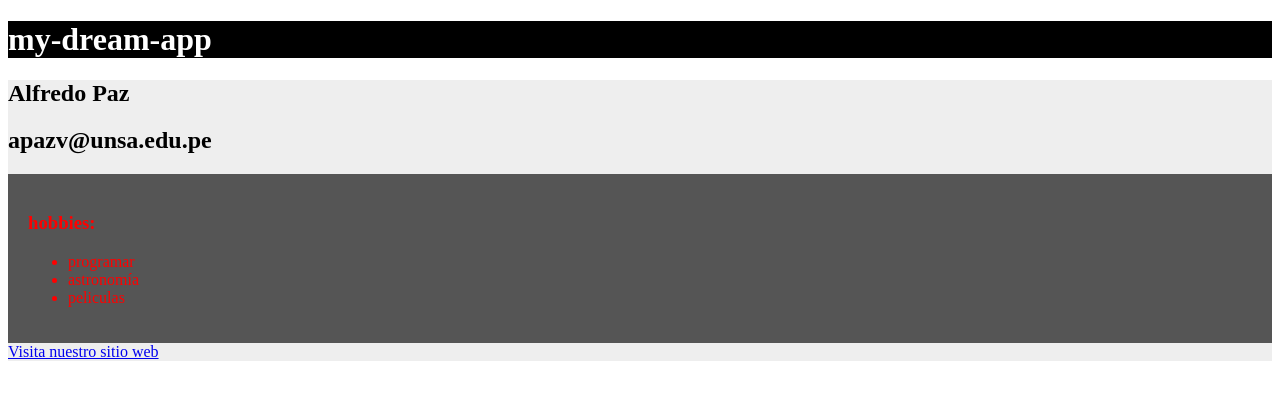
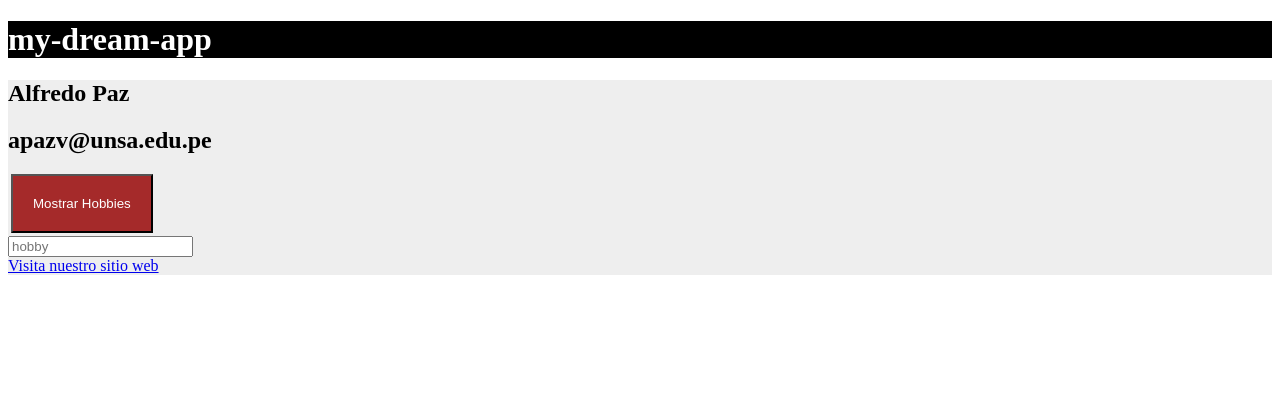
Before and after one commit to alfredopaz/angular, an Angular app: page / in a window 1280 px wide. Shown: the top 400 px of the page. Built offline with nearby package versions, Linux system fonts and the light colour scheme.

Commit message:
Agregando un Form para añadir más Hobbies

```diff
--- a/src/app/app.component.css
+++ b/src/app/app.component.css
@@ -11,3 +11,10 @@
   color: red;
   padding: 20px;
 }
+.btn{
+  padding : 20px;
+  color : white;
+  background-color : brown;
+  display : block;
+  margin : 3px;
+}
--- a/src/app/app.component.html
+++ b/src/app/app.component.html
@@ -4,11 +4,15 @@
   <div class='ash'>
     <h2>{{ name }}</h2>
     <h2>{{ email }}</h2>
-    <div *ngIf="showhobbies()" class="component2">
+    <button (click) = "toggleHobbies()" class="btn">Mostrar Hobbies</button>
+    <div *ngIf="showHobbies" class="component2">
       <h3>hobbies:</h3>
       <ul>
         <li *ngFor = "let hobby of hobbies"> {{hobby}} </li>
       </ul>
     </div>
+    <form (submit)="newHobby(hobby)">
+      <input #hobby type='text' placeholder="hobby">
+    </form>
     <a href = "{{ webpage }}" target="_blank">Visita nuestro sitio web</a>
   </div>
--- a/src/app/app.component.ts
+++ b/src/app/app.component.ts
@@ -11,6 +11,7 @@
   email // : string
   webpage : string
   hobbies : string[]
+  showHobbies : boolean
 
   constructor(){
     console.log("Constructor working ... ")
@@ -19,8 +20,14 @@
     this.email = 'apazv@unsa.edu.pe'
     this.webpage = 'http://www.unsa.edu.pe'
     this.hobbies = ["programar", "astronomía", "peliculas"]
+    this.showHobbies = false
   }
-  showhobbies(){
-    return true;
+  toggleHobbies(){
+    this.showHobbies = !this.showHobbies
+  }
+  newHobby(hobby: any){
+    this.hobbies.push(hobby.value)
+    hobby.value = '';
+    return false
   }
 }
```
